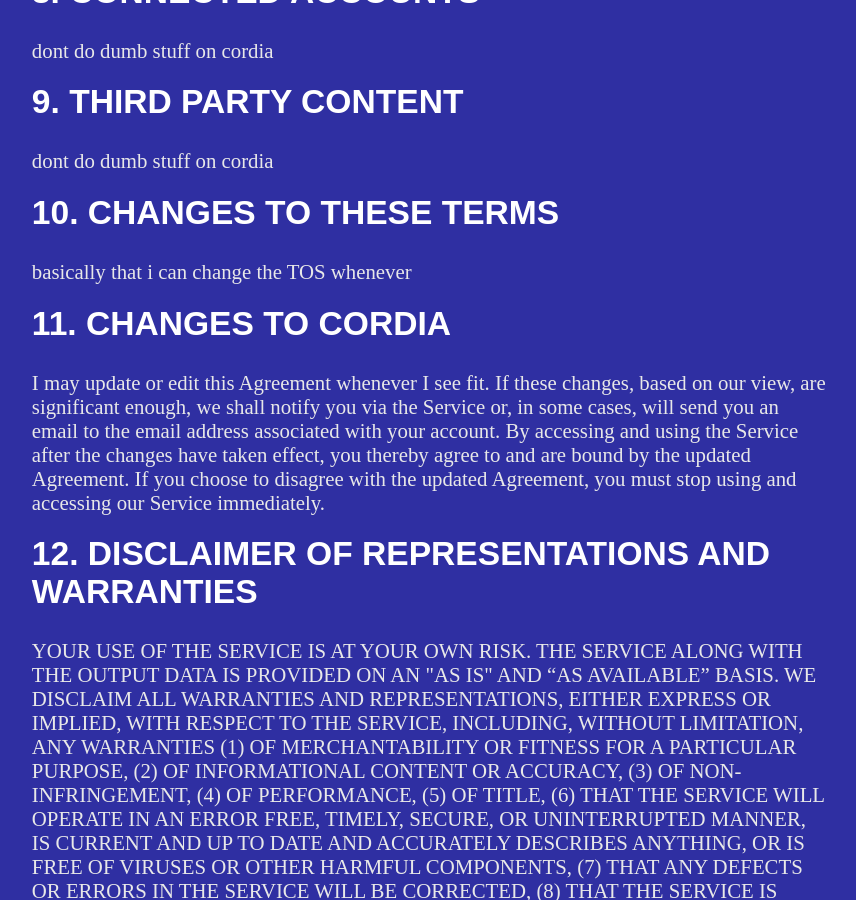
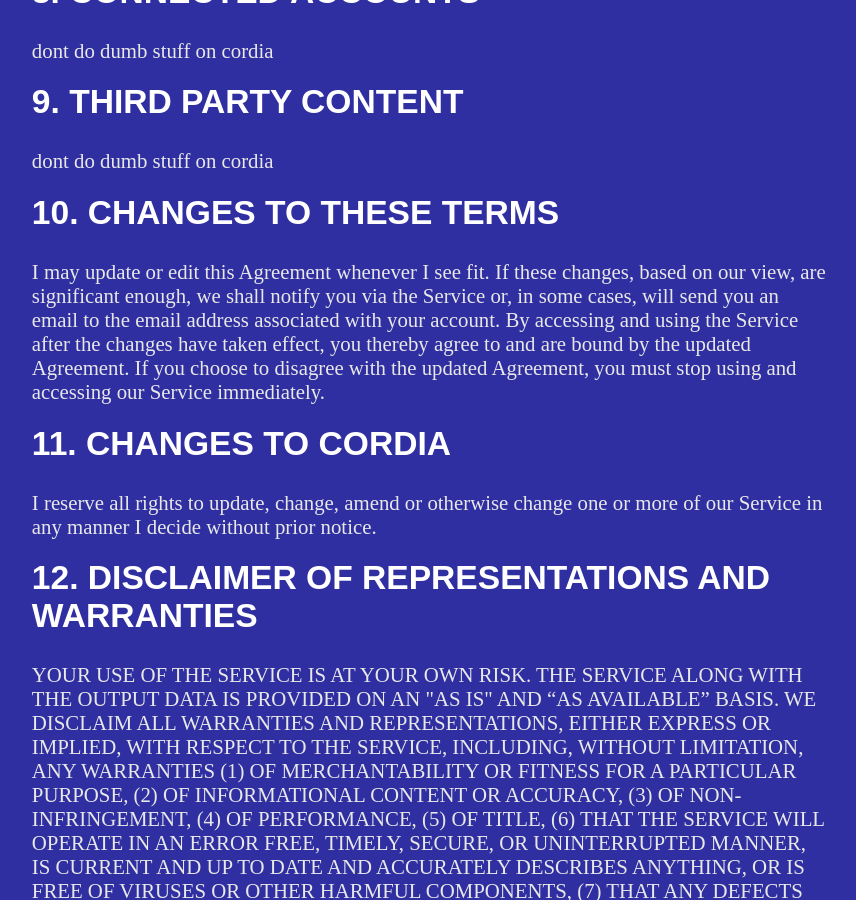
Before and after one commit to jckwind11/jckwind11.github.io, a Jekyll site: the page built from tos.html, in a window 1280 px wide and 900 px high, scrolled down 1683 px. Shown: the whole window, without its empty margins (210-1066 px from the left). Built offline with Jekyll 4.4.1, drawn with Linux system fonts in a browser that asks for light colours; nearby versions of some CDN libraries.

Commit message:
changes to cordia term

```diff
--- a/tos.html
+++ b/tos.html
@@ -16,20 +16,23 @@
         <img src="/assets/images/CordiaFull.png" class="TOS-logo">
         <h1 class="TOS-Header">Cordia Terms of Service</h1>
         <hr class="divider divider-TOS">
-        <p class="TOS-Preface">A quick preface before the long wall of text begins: I am just one guy. I'm not a big
+        <p class="TOS-Preface">
+            A quick preface before the long wall of text begins: I am just one guy. I'm not a big
             corporation out to sell your data or misuse your content. If any of that ever changes (I hope it won't),
             I'll be the first to let everyone know. Cordia could never be anything without your support. And your
             cooperation in following all the rules to make sure everything goes smoothly. Which is what all this text is
-            going to be about. With that, Da Rules: </p>
+            going to be about. With that, Da Rules:
+        </p>
         <hr class="divider divider-TOS">
         <h1 class="TOS-User-Agreement-Header">INTRODUCTION</h1>
-        <p class="TOS-User-Agreement-Body"> Welcome to the Cordia Terms of Service Agreement (the “Agreement”).
+        <p class="TOS-User-Agreement-Body">
+            Welcome to the Cordia Terms of Service Agreement (the “Agreement”).
             Please carefully read the Agreement in its entirety before using or accessing the mobile app, data, services, website,
             information, tools, functionality, updates and similar materials (collectively, the "Services") provided, delivered and maintained
             by Jack Windham and Cordia(“Cordia”, “our”, “us”, “I” or “we”). By creating an account to use the Service and accessing or using our Services,
             you agree to the Agreement and are creating a binding contract with us.
             Please read these terms carefully, and keep a copy of them for your reference.
-            </p>
+        </p>
         <h1 class="TOS-User-Agreement-Header">1. YOUR ACCESS TO CORDIA</h1>
         <p class="TOS-User-Agreement-Body"> defines how people access cordia(age and shit)</p>
         <h1 class="TOS-User-Agreement-Header">2. YOUR USE TO CORDIA</h1>
@@ -49,16 +52,22 @@
         <h1 class="TOS-User-Agreement-Header">9. THIRD PARTY CONTENT</h1>
         <p class="TOS-User-Agreement-Body"> dont do dumb stuff on cordia</p>
         <h1 class="TOS-User-Agreement-Header">10. CHANGES TO THESE TERMS</h1>
-        <p class="TOS-User-Agreement-Body"> basically that i can change the TOS whenever </p>
-        <h1 class="TOS-User-Agreement-Header">11. CHANGES TO CORDIA</h1>
-        <p class="TOS-User-Agreement-Body">I may update or edit this Agreement whenever I see fit.
+        <p class="TOS-User-Agreement-Body">
+            I may update or edit this Agreement whenever I see fit.
             If these changes, based on our view, are significant enough, we shall notify you via the Service or, in some cases,
             will send you an email to the email address associated with your account.
             By accessing and using the Service after the changes have taken effect,
             you thereby agree to and are bound by the updated Agreement. If you choose to disagree with the updated Agreement,
-            you must stop using and accessing our Service immediately. </p>
+            you must stop using and accessing our Service immediately.
+        </p>
+        <h1 class="TOS-User-Agreement-Header">11. CHANGES TO CORDIA</h1>
+        <p class="TOS-User-Agreement-Body">
+            I reserve all rights to update, change, amend or otherwise
+            change one or more of our Service in any manner I decide without prior notice.
+        </p>
         <h1 class="TOS-User-Agreement-Header">12. DISCLAIMER OF REPRESENTATIONS AND WARRANTIES</h1>
-        <p class="TOS-User-Agreement-Body"> YOUR USE OF THE SERVICE IS AT YOUR OWN RISK. THE SERVICE ALONG WITH THE
+        <p class="TOS-User-Agreement-Body">
+            YOUR USE OF THE SERVICE IS AT YOUR OWN RISK. THE SERVICE ALONG WITH THE
             OUTPUT DATA IS PROVIDED ON AN "AS IS" AND “AS AVAILABLE” BASIS. WE DISCLAIM ALL WARRANTIES AND
             REPRESENTATIONS, EITHER EXPRESS OR IMPLIED, WITH RESPECT TO THE SERVICE, INCLUDING, WITHOUT LIMITATION, ANY
             WARRANTIES (1) OF MERCHANTABILITY OR FITNESS FOR A PARTICULAR PURPOSE, (2) OF INFORMATIONAL CONTENT OR
@@ -69,9 +78,11 @@
             (9) THAT WE WILL ENFORCE THE TERMS OF SERVICE AGAINST OTHERS TO YOUR SATISFACTION. EFFORTS BY ZENPROSPECT TO
             MODIFY THE SERVICE SHALL NOT BE DEEMED A WAIVER OF THESE LIMITATIONS OR ANY OTHER PROVISION OF THESE TERMS
             OF SERVICE. Some jurisdictions limit or don’t allow the disclaimer of implied warranties – in those states,
-            these warranties will be disclaimed only to fullest extent permitted by law. </p>
+            these warranties will be disclaimed only to fullest extent permitted by law.
+        </p>
         <h1 class="TOS-User-Agreement-Header">13. LIMITATION OF LIABILITY</h1>
-        <p class="TOS-User-Agreement-Body"> IN NO EVENT WILL EITHER PARTY OR ITS RESPECTIVE OFFICERS, DIRECTORS, AGENTS,
+        <p class="TOS-User-Agreement-Body">
+            IN NO EVENT WILL EITHER PARTY OR ITS RESPECTIVE OFFICERS, DIRECTORS, AGENTS,
             EMPLOYEES, REPRESENTATIVES, AFFILIATES, PARENTS, SUBSIDIARIES, SUBLICENSEES, SUCCESSORS AND ASSIGNS,
             INDEPENDENT CONTRACTORS, AND RELATED PARTIES BE LIABLE TO THE OTHER PARTY FOR ANY LOSS OF PROFITS, LOSS OF
             USE, LOSS OF DATA, INTERRUPTION OF BUSINESS, OR ANY INDIRECT, INCIDENTAL, SPECIAL OR CONSEQUENTIAL DAMAGES
@@ -87,7 +98,8 @@
             YOUR USE OF THE SERVICE OR THE MATERIAL CONTAINED THEREIN, SUCH GREATER RESTRICTIONS SHALL APPLY. Some
             jurisdictions restrict or do not allow the limitation of liability in contracts, and as a result the
             contents of this section may not apply to you. In cases where such laws apply, the liability of Cordia shall
-            be limited to the fullest extent permitted by law. </p>
+            be limited to the fullest extent permitted by law.
+        </p>
         <h1 class="TOS-User-Agreement-Header">14. TERMINATION</h1>
         <p class="TOS-User-Agreement-Body"> our way or da highway </p>
         <h1 class="TOS-User-Agreement-Header">15. OTHER</h1>
```
